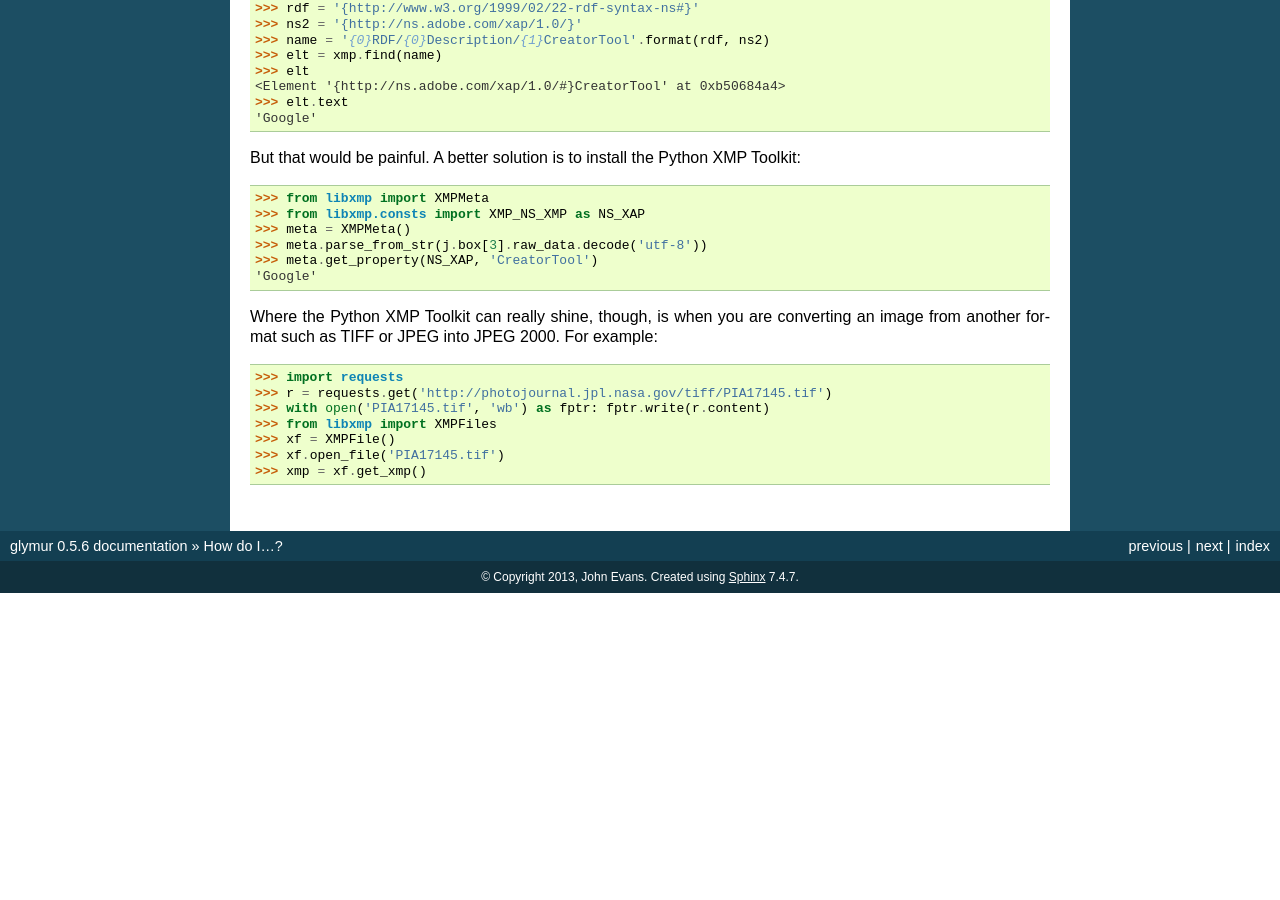
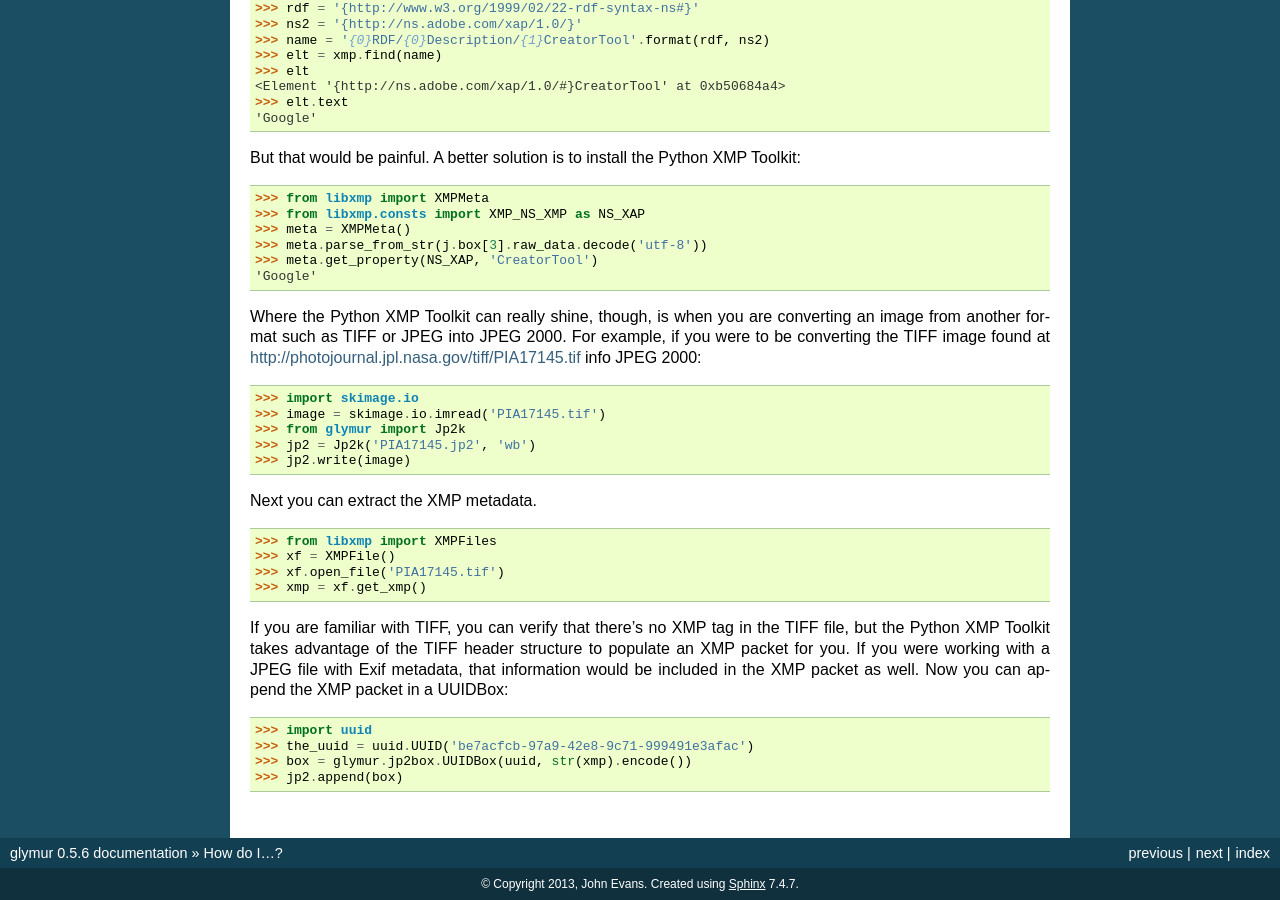
Before and after one commit to quintusdias/glymur, a Sphinx documentation site: the page built from docs/source/how_do_i.rst, in a window 1280 px wide and 900 px high, scrolled down 5070 px. Built offline with Sphinx 7.4.7, drawn with Linux system fonts in a browser that asks for light colours; before the commit the page ends 5663 px from its top, so only the background shows below that.

Commit message:
More xmp blurbs.

```diff
--- a/docs/source/how_do_i.rst
+++ b/docs/source/how_do_i.rst
@@ -268,12 +268,29 @@ Toolkit::
 
 Where the Python XMP Toolkit can really shine, though, is when you are
 converting an image from another format such as TIFF or JPEG into JPEG 2000.
-For example::
+For example, if you were to be converting the TIFF image found at
+http://photojournal.jpl.nasa.gov/tiff/PIA17145.tif info JPEG 2000::
 
-    >>> import requests
-    >>> r = requests.get('http://photojournal.jpl.nasa.gov/tiff/PIA17145.tif')
-    >>> with open('PIA17145.tif', 'wb') as fptr: fptr.write(r.content)
+    >>> import skimage.io
+    >>> image = skimage.io.imread('PIA17145.tif')
+    >>> from glymur import Jp2k
+    >>> jp2 = Jp2k('PIA17145.jp2', 'wb')
+    >>> jp2.write(image)
+
+Next you can extract the XMP metadata.
+
     >>> from libxmp import XMPFiles
     >>> xf = XMPFile()
     >>> xf.open_file('PIA17145.tif')
     >>> xmp = xf.get_xmp()
+
+If you are familiar with TIFF, you can verify that there's no XMP tag in the
+TIFF file, but the Python XMP Toolkit takes advantage of the TIFF header
+structure to populate an XMP packet for you.  If you were working with a JPEG
+file with Exif metadata, that information would be included in the XMP packet
+as well.  Now you can append the XMP packet in a UUIDBox::
+
+    >>> import uuid
+    >>> the_uuid = uuid.UUID('be7acfcb-97a9-42e8-9c71-999491e3afac')
+    >>> box = glymur.jp2box.UUIDBox(uuid, str(xmp).encode())
+    >>> jp2.append(box)
```
